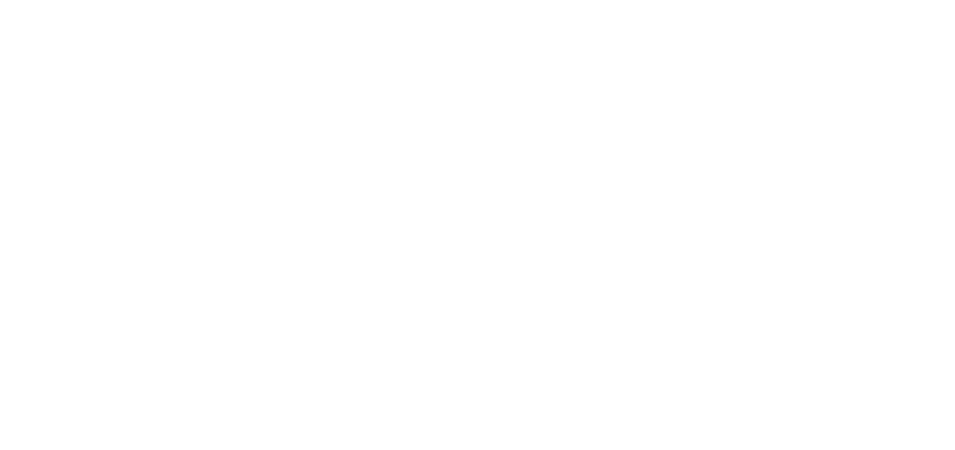
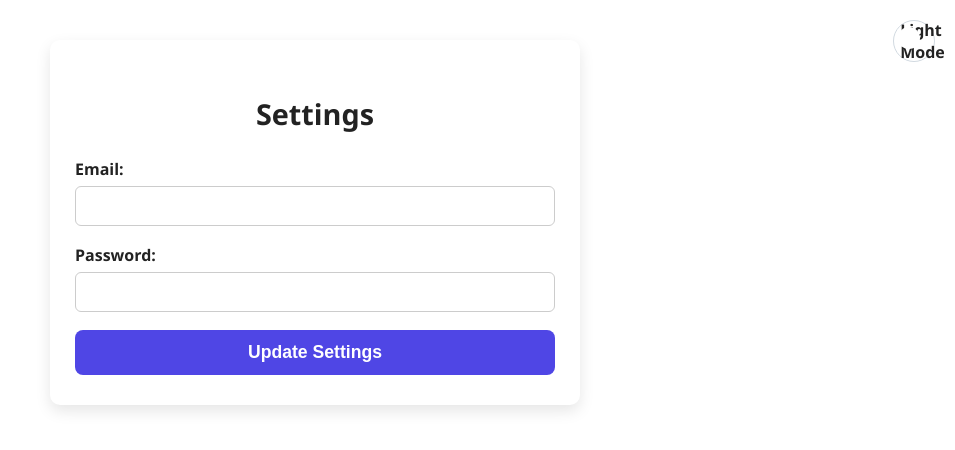
Before and after one commit to Mahir-Hussain/CodeNest, a React (Vite) app in the folder frontend/: page /settings in a window 1280 px wide. Before the commit this address had no page. Shown: the top 450 px of the page, without its empty margins (325-1280 px from the left). Built offline with nearby package versions, Linux system fonts and the light colour scheme; sample sign-in values are in the browser's storage.

Commit message:
Settings page (dark toggle broken)

```diff
--- a/frontend/src/App.css
+++ b/frontend/src/App.css
@@ -219,3 +219,52 @@
 .app.dark .signupContainer button:hover {
   background-color: rgba(255,255,255,0.1);
 }
+
+/* Toggle switch */
+.switch {
+  position: relative;
+  display: inline-block;
+  width: 50px;
+  height: 28px;
+}
+
+.switch input {
+  opacity: 0;
+  width: 0;
+  height: 0;
+}
+
+/* Slider background */
+.slider {
+  position: absolute;
+  cursor: pointer;
+  top: 0;
+  left: 0;
+  right: 0;
+  bottom: 0;
+  background-color: #ccc;
+  transition: 0.4s;
+  border-radius: 34px;
+}
+
+/* Toggle knob */
+.slider:before {
+  position: absolute;
+  content: "";
+  height: 22px;
+  width: 22px;
+  left: 3px;
+  bottom: 3px;
+  background-color: white;
+  transition: 0.4s;
+  border-radius: 50%;
+}
+
+/* Checked */
+input:checked + .slider {
+  background-color: #2196F3;
+}
+
+input:checked + .slider:before {
+  transform: translateX(22px);
+}
--- a/frontend/src/App.jsx
+++ b/frontend/src/App.jsx
@@ -6,6 +6,7 @@
 import Snippets from './Components/Snippets';
 import ProtectedRoute from './Components/ProtectedRoute';
 import { ThemeProvider } from './Components/ThemeContext';
+import Settings from './Components/Settings';
 import './App.css';
 
 function App() {
@@ -23,6 +24,14 @@
               </ProtectedRoute>
             }
           />
+          <Route
+            path="/settings"
+            element={
+              <ProtectedRoute>
+                <Settings />
+              </ProtectedRoute>
+            } />
+          <Route path="*" element={<Login />} />
         </Routes>
       </Router>
     </ThemeProvider>
--- /dev/null
+++ b/frontend/src/Components/Settings.jsx
@@ -0,0 +1,105 @@
+import { useState, useEffect, useContext } from 'react';
+import { useNavigate } from 'react-router-dom';
+import Alert from './Alert';
+import ThemeContext from './ThemeContext';
+import './Settings.css';
+
+function Settings() {
+  const [email, setEmail] = useState("");
+  const [password, setPassword] = useState("");
+  const [alertMessage, setAlertMessage] = useState("");
+  const navigate = useNavigate();
+
+  // Correct destructuring to match your context
+  const { isDark, toggleTheme } = useContext(ThemeContext);
+  console.log('Theme isDark:', isDark);
+
+  useEffect(() => {
+    const token = localStorage.getItem("authToken");
+    if (!token) {
+      navigate("/", { replace: true });
+    }
+  }, [navigate]);
+
+  async function updateSettings(e) {
+    e.preventDefault();
+    console.log("Updating settings...");
+
+    try {
+      const response = await fetch("http://localhost:8000/update_settings", { // Link not a thing yet
+        method: "POST",
+        headers: {
+          "Content-Type": "application/json",
+          "Authorization": `Bearer ${localStorage.getItem("authToken")}`
+        },
+        body: JSON.stringify({ email: email.trim(), password: password.trim() }),
+      });
+
+      if (!response.ok) {
+        const errorText = await response.text();
+        console.error("HTTP error response:", errorText);
+        setAlertMessage("Update failed: server error");
+        return;
+      }
+
+      const result = await response.json();
+      console.log("Update API result:", result);
+
+      if (result && result.success) {
+        setAlertMessage("Settings updated successfully!");
+      } else {
+        setAlertMessage(result.error || "Update failed - invalid data");
+      }
+    } catch (error) {
+      console.error("Fetch/update error:", error);
+      setAlertMessage("Update failed, please try again.");
+    }
+  }
+
+  return (
+    <div className="settings-container">
+      <h2>Settings</h2>
+
+      {/* Theme toggle */}
+      <div className="theme-toggle">
+        <label className="switch">
+          <input
+            type="checkbox"
+            checked={isDark}
+            onChange={toggleTheme}
+          />
+          <span className="slider round"></span>
+        </label>
+        <span style={{ marginLeft: '10px' }}>
+          {isDark ? 'Dark Mode' : 'Light Mode'}
+        </span>
+      </div>
+
+      <form onSubmit={updateSettings}>
+        <div>
+          <label>Email:</label>
+          <input
+            type="email"
+            value={email}
+            onChange={(e) => setEmail(e.target.value)}
+            required
+          />
+        </div>
+        <div>
+          <label>Password:</label>
+          <input
+            type="password"
+            value={password}
+            onChange={(e) => setPassword(e.target.value)}
+            required
+          />
+        </div>
+        <button type="submit">Update Settings</button>
+      </form>
+
+      {alertMessage && <Alert message={alertMessage} />}
+    </div>
+  );
+}
+
+export default Settings;
--- a/frontend/src/Components/ThemeContext.jsx
+++ b/frontend/src/Components/ThemeContext.jsx
@@ -51,3 +51,5 @@
     }
     return context;
 };
+
+export default ThemeContext;
--- /dev/null
+++ b/frontend/src/Components/settings.css
@@ -0,0 +1,150 @@
+/* Container for the settings page */
+.settings-container {
+  max-width: 480px;
+  margin: 40px auto;
+  padding: 30px 25px;
+  background-color: var(--bg-color, #fff);
+  border-radius: 10px;
+  box-shadow: 0 6px 15px rgba(0, 0, 0, 0.1);
+  color: var(--text-color, #222);
+  font-family: 'Segoe UI', Tahoma, Geneva, Verdana, sans-serif;
+}
+
+/* Heading */
+.settings-container h2 {
+  text-align: center;
+  margin-bottom: 25px;
+  font-weight: 700;
+  font-size: 1.8rem;
+}
+
+/* Form group */
+.settings-container form > div {
+  margin-bottom: 18px;
+}
+
+/* Labels */
+.settings-container label {
+  display: block;
+  margin-bottom: 6px;
+  font-weight: 600;
+  font-size: 1rem;
+}
+
+/* Input fields */
+.settings-container input[type="email"],
+.settings-container input[type="password"] {
+  width: 100%;
+  padding: 10px 12px;
+  font-size: 1rem;
+  border: 1.5px solid #ccc;
+  border-radius: 6px;
+  box-sizing: border-box;
+  transition: border-color 0.3s ease;
+}
+
+.settings-container input[type="email"]:focus,
+.settings-container input[type="password"]:focus {
+  outline: none;
+  border-color: #4f46e5; /* Indigo */
+}
+
+/* Submit button */
+.settings-container button[type="submit"] {
+  background-color: #4f46e5;
+  color: white;
+  font-weight: 700;
+  padding: 12px 0;
+  width: 100%;
+  border: none;
+  border-radius: 8px;
+  cursor: pointer;
+  font-size: 1.1rem;
+  transition: background-color 0.3s ease;
+}
+
+.settings-container button[type="submit"]:hover {
+  background-color: #3730a3;
+}
+
+/* Alert message */
+.settings-container .alert {
+  margin-top: 15px;
+  padding: 12px 15px;
+  border-radius: 6px;
+  font-weight: 600;
+  background-color: #fee2e2; /* light red */
+  color: #b91c1c; /* red */
+}
+
+/* Theme toggle wrapper */
+.theme-toggle {
+  display: flex;
+  align-items: center;
+  margin-bottom: 25px;
+}
+
+/* Switch container */
+.switch {
+  position: relative;
+  display: inline-block;
+  width: 50px;
+  height: 24px;
+}
+
+/* Hide default checkbox */
+.switch input {
+  opacity: 0;
+  width: 0;
+  height: 0;
+}
+
+/* The slider background */
+.slider {
+  position: absolute;
+  cursor: pointer;
+  top: 0; left: 0; right: 0; bottom: 0;
+  background-color: #ccc;
+  transition: 0.4s;
+  border-radius: 24px;
+}
+
+/* The circle knob */
+.slider:before {
+  position: absolute;
+  content: "";
+  height: 18px;
+  width: 18px;
+  left: 3px;
+  bottom: 3px;
+  background-color: white;
+  transition: 0.4s;
+  border-radius: 50%;
+}
+
+/* When checked (dark mode on) */
+.switch input:checked + .slider {
+  background-color: #4f46e5;
+}
+
+/* Move the knob when checked */
+.switch input:checked + .slider:before {
+  transform: translateX(26px);
+}
+
+/* Rounded slider */
+.slider.round {
+  border-radius: 24px;
+}
+
+.slider.round:before {
+  border-radius: 50%;
+}
+
+/* Text next to toggle */
+.theme-toggle span {
+  margin-left: 12px;
+  font-weight: 600;
+  font-size: 1rem;
+  user-select: none;
+}
```
